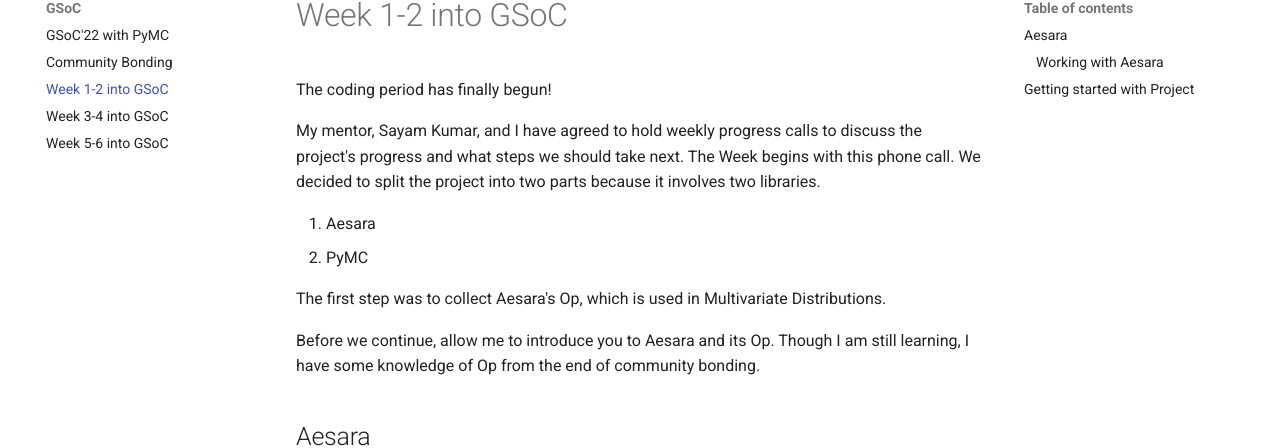
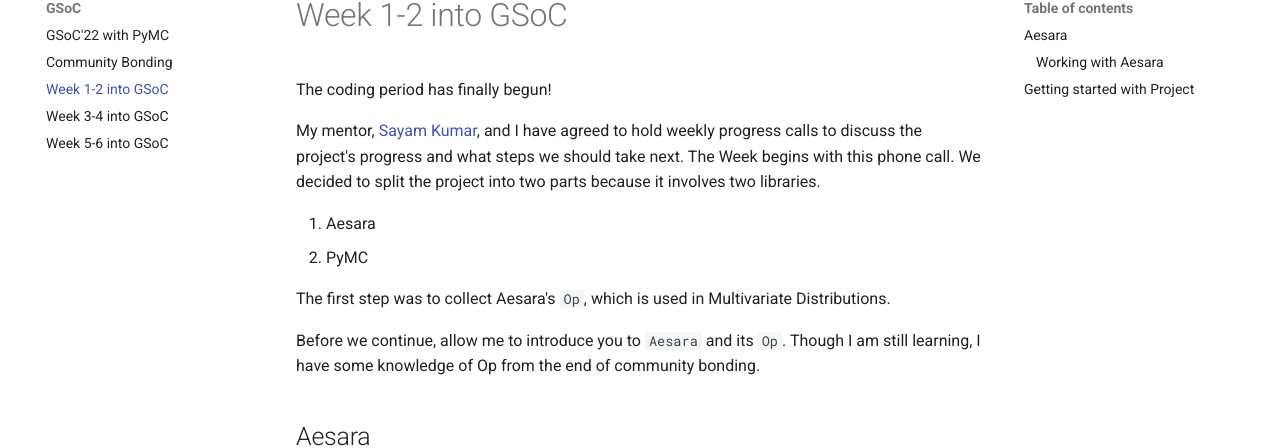
Before and after one commit to purna135/purna135.github.io, an MkDocs documentation site: the page built from docs/gsoc/week-1-2-into-GSoC.md, in a window 1280 px wide and 900 px high. Shown: the part 151-599 px from the top of the window. Built offline with MkDocs 1.6.1 and Material for MkDocs 9.7.7, drawn with Linux system fonts in a browser that asks for light colours; old or Windows-style settings are respelled for this version of MkDocs; part of the change alters nothing that is shown.

```diff
--- a/docs/gsoc/week-1-2-into-GSoC.md
+++ b/docs/gsoc/week-1-2-into-GSoC.md
@@ -2,14 +2,14 @@
 
 The coding period has finally begun!
 
-My mentor, Sayam Kumar, and I have agreed to hold weekly progress calls to discuss the project's progress and what steps we should take next. The Week begins with this phone call. We decided to split the project into two parts because it involves two libraries.
+My mentor, [Sayam Kumar](https://github.com/Sayam753), and I have agreed to hold weekly progress calls to discuss the project's progress and what steps we should take next. The Week begins with this phone call. We decided to split the project into two parts because it involves two libraries.
 
 1. Aesara
 2. PyMC
 
-The first step was to collect Aesara's Op, which is used in Multivariate Distributions.
+The first step was to collect Aesara's `Op`, which is used in Multivariate Distributions.
 
-Before we continue, allow me to introduce you to Aesara and its Op. Though I am still learning, I have some knowledge of Op from the end of community bonding.
+Before we continue, allow me to introduce you to `Aesara` and its `Op`. Though I am still learning, I have some knowledge of Op from the end of community bonding.
 
 
 ## Aesara
```
